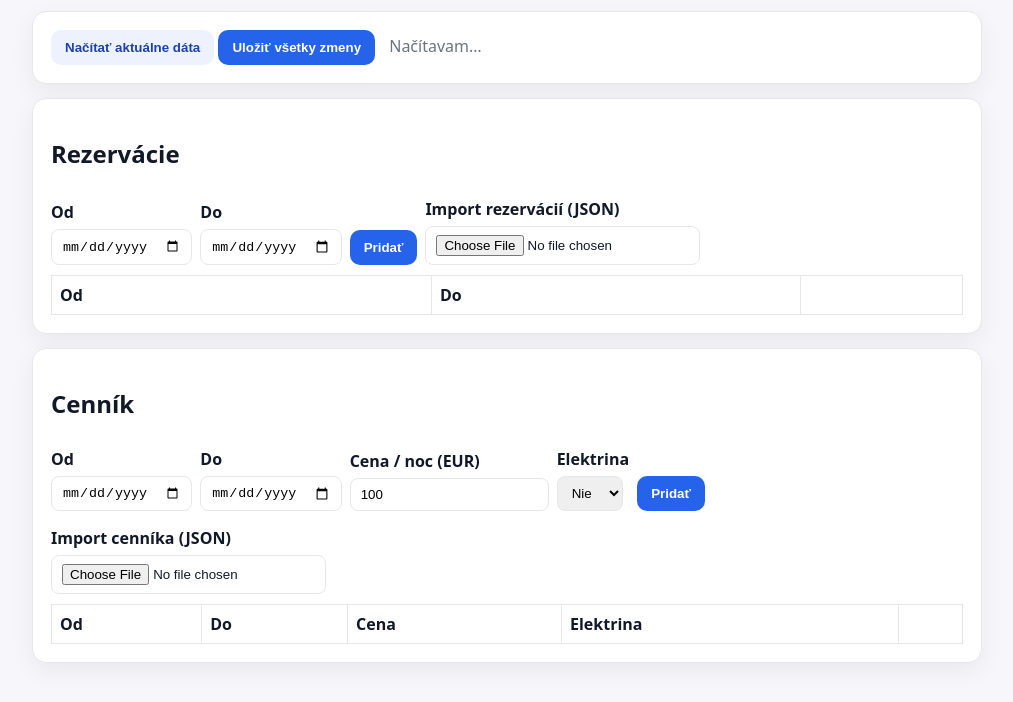
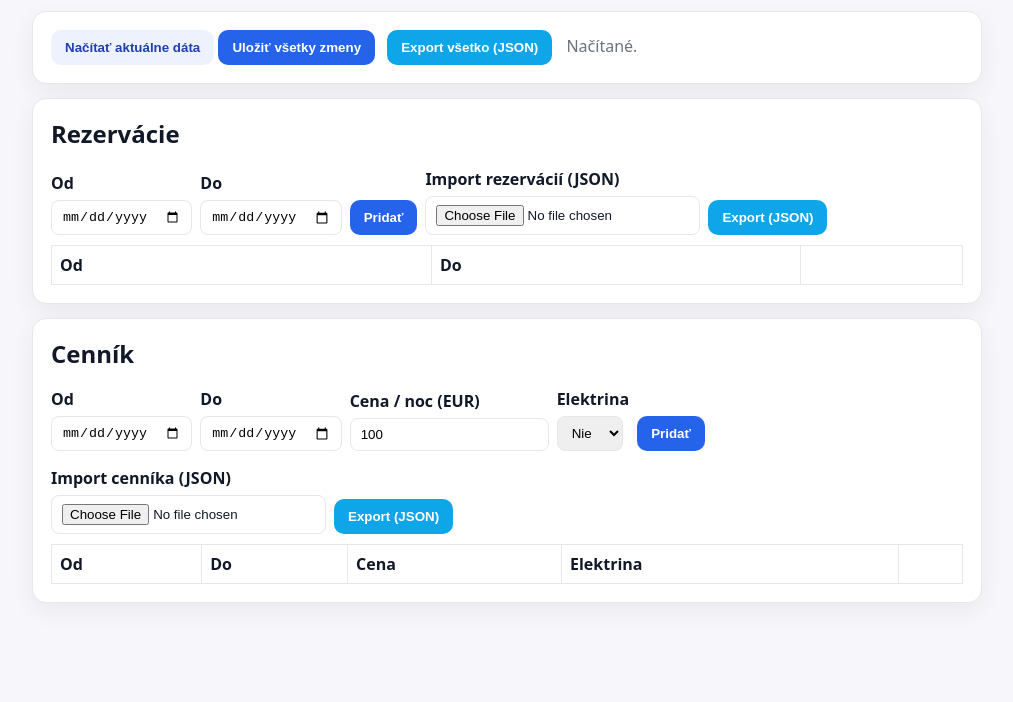
Before and after one commit to amopushkin/maestroparada, a website: page admin.html in a window 1280 px wide. Both pictures are taken after a click on the button "Prihlásiť". Shown: the part 70-772 px from the top of the page, without its empty margins (133-1146 px from the left). Drawn offline with Linux system fonts and the light colour scheme; no server answers.

Commit message:
Update admin.html

```diff
--- a/admin.html
+++ b/admin.html
@@ -5,17 +5,26 @@
   <meta name="viewport" content="width=device-width, initial-scale=1" />
   <title>Admin – Maestro Parada</title>
   <style>
-    body{font-family:system-ui,-apple-system,Segoe UI,Roboto,Arial,sans-serif;margin:0;background:#f7f7fb;color:#111827;padding:24px}
+    :root{
+      --bg:#f7f7fb;--card:#fff;--text:#111827;--muted:#6b7280;--border:#e5e7eb;
+      --primary:#2563eb;--ghost:#eef2ff;--accent:#1e40af;--danger:#dc2626;--info:#0ea5e9
+    }
+    *{box-sizing:border-box}
+    body{font-family:system-ui,-apple-system,Segoe UI,Roboto,Arial,sans-serif;margin:0;background:var(--bg);color:var(--text);padding:24px}
     .wrap{max-width:950px;margin:0 auto}
-    .card{background:#fff;border:1px solid #e5e7eb;border-radius:14px;padding:18px;margin:14px 0;box-shadow:0 8px 24px rgba(0,0,0,.06)}
-    h1{margin:0 0 12px} label{font-weight:600;display:block;margin:8px 0 6px}
-    input,select{padding:8px 10px;border:1px solid #e5e7eb;border-radius:8px}
+    .card{background:#fff;border:1px solid var(--border);border-radius:14px;padding:18px;margin:14px 0;box-shadow:0 8px 24px rgba(0,0,0,.06)}
+    h1{margin:0 0 12px}
+    h2{margin:0 0 10px}
+    label{font-weight:600;display:block;margin:8px 0 6px}
+    input,select{padding:8px 10px;border:1px solid var(--border);border-radius:8px}
     table{width:100%;border-collapse:collapse;margin-top:10px}
-    th,td{border:1px solid #e5e7eb;padding:8px;text-align:left}
+    th,td{border:1px solid var(--border);padding:8px;text-align:left}
     .row{display:flex;gap:8px;flex-wrap:wrap;align-items:end}
-    .btn{background:#2563eb;color:#fff;border:none;border-radius:10px;padding:10px 14px;font-weight:700;cursor:pointer}
-    .ghost{background:#eef2ff;color:#1e40af}
-    .danger{background:#dc2626}
+    .btn{background:var(--primary);color:#fff;border:none;border-radius:10px;padding:10px 14px;font-weight:700;cursor:pointer}
+    .ghost{background:var(--ghost);color:var(--accent)}
+    .danger{background:var(--danger)}
+    .info{background:var(--info)}
+    .muted{color:var(--muted)}
   </style>
 </head>
 <body>
@@ -35,6 +44,8 @@
     <div class="card">
       <button id="loadBtn" class="btn ghost">Načítať aktuálne dáta</button>
       <button id="saveAllBtn" class="btn">Uložiť všetky zmeny</button>
+      <!-- Export všetko (zo servera) -->
+      <button id="exportAllBtn" class="btn info" style="margin-left:8px;">Export všetko (JSON)</button>
       <span id="status" style="margin-left:10px;color:#6b7280;"></span>
     </div>
 
@@ -48,6 +59,8 @@
           <label>Import rezervácií (JSON)</label>
           <input id="impR" type="file" accept="application/json">
         </div>
+        <!-- Export rezervácií (zo servera) -->
+        <div><button id="exportR" class="btn info">Export (JSON)</button></div>
       </div>
       <table id="tblR"><thead><tr><th>Od</th><th>Do</th><th></th></tr></thead><tbody></tbody></table>
     </div>
@@ -66,6 +79,8 @@
           <label>Import cenníka (JSON)</label>
           <input id="impP" type="file" accept="application/json">
         </div>
+        <!-- Export cenníka (zo servera) -->
+        <div><button id="exportP" class="btn info">Export (JSON)</button></div>
       </div>
       <table id="tblP"><thead><tr><th>Od</th><th>Do</th><th>Cena</th><th>Elektrina</th><th></th></tr></thead><tbody></tbody></table>
     </div>
@@ -73,30 +88,53 @@
 </div>
 
 <script>
-const API_GET = '/.netlify/functions/get-data';
+/* ====== Konfigurácia API ====== */
+const API_GET  = '/.netlify/functions/get-data';
 const API_SAVE = '/.netlify/functions/admin-save';
 
+/* ====== Stavové premenné ====== */
 let TOKEN = '';
-let R = [];  // rezervacie
-let P = [];  // cennik
+let R = [];  // rezervácie
+let P = [];  // cenník
 
-// --- login ---
-document.getElementById('loginBtn').onclick = async () => {
-  const pw = document.getElementById('pwd').value.trim();
-  TOKEN = pw;                       // ADMIN_PASSWORD je uložené v Netlify (Bratislava83)
+/* ====== Pomocné funkcie – export JSON (ZO SERVERA) ====== */
+function todayStr() {
+  const d = new Date();
+  return `${d.getFullYear()}-${String(d.getMonth()+1).padStart(2,'0')}-${String(d.getDate()).padStart(2,'0')}`;
+}
+function downloadJSON(data, fname) {
+  const blob = new Blob([JSON.stringify(data, null, 2)], {type: 'application/json'});
+  const url = URL.createObjectURL(blob);
+  const a = document.createElement('a'); a.href = url; a.download = fname;
+  document.body.appendChild(a); a.click(); a.remove(); URL.revokeObjectURL(url);
+}
+
+async function exportRezervacieServer(){
+  const data = await fetch(API_GET + '?kind=rezervacie').then(r => r.json()).catch(() => []);
+  downloadJSON(Array.isArray(data) ? data : [], `rezervacie-${todayStr()}.json`);
+}
+async function exportCennikServer(){
+  const data = await fetch(API_GET + '?kind=cennik').then(r => r.json()).catch(() => []);
+  downloadJSON(Array.isArray(data) ? data : [], `cennik-${todayStr()}.json`);
+}
+
+/* ====== Login ====== */
+document.getElementById('loginBtn').onclick = () => {
+  TOKEN = document.getElementById('pwd').value.trim(); // ADMIN_PASSWORD v env (Bratislava83)
   document.getElementById('loginCard').style.display = 'none';
   document.getElementById('app').style.display = 'block';
   loadAll();
 };
 
-// --- load/save ---
+/* ====== Načítanie a uloženie ====== */
 async function loadAll() {
   const s = document.getElementById('status'); s.textContent = 'Načítavam…';
   const [rez, cen] = await Promise.all([
-    fetch(API_GET + '?kind=rezervacie').then(r => r.json()),
-    fetch(API_GET + '?kind=cennik').then(r => r.json()),
+    fetch(API_GET + '?kind=rezervacie').then(r => r.json()).catch(() => []),
+    fetch(API_GET + '?kind=cennik').then(r => r.json()).catch(() => []),
   ]);
-  R = rez; P = cen;
+  R = Array.isArray(rez) ? rez : [];
+  P = Array.isArray(cen) ? cen : [];
   renderTables();
   s.textContent = 'Načítané.';
 }
@@ -112,7 +150,15 @@ document.getElementById('saveAllBtn').onclick = async () => {
   s.textContent = 'Uložené.';
 };
 
-// --- tabuľky ---
+/* ====== Handlery EXPORT tlačidiel (ZO SERVERA) ====== */
+document.getElementById('exportR').onclick = exportRezervacieServer;
+document.getElementById('exportP').onclick = exportCennikServer;
+document.getElementById('exportAllBtn').onclick = async () => {
+  await exportRezervacieServer();
+  await exportCennikServer();
+};
+
+/* ====== Render tabuliek ====== */
 function renderTables() {
   const tbR = document.querySelector('#tblR tbody'); tbR.innerHTML = '';
   R.forEach((it, idx) => {
@@ -135,13 +181,14 @@ function renderTables() {
   document.querySelectorAll('button[data-t="p"]').forEach(b => b.onclick = () => { P.splice(+b.dataset.i,1); renderTables(); });
 }
 
-// --- pridávanie + import ---
+/* ====== Pridávanie a import ====== */
 document.getElementById('addR').onclick = () => {
   const f = document.getElementById('rFrom').value, t = document.getElementById('rTo').value;
   if (!f || !t) return alert('Vyplň dátumy.');
   R.push({ from:f, to:t });
   renderTables();
 };
+
 document.getElementById('addP').onclick = () => {
   const f = document.getElementById('pFrom').value, t = document.getElementById('pTo').value;
   const price = Number(document.getElementById('pPrice').value || 0);
@@ -151,8 +198,11 @@ document.getElementById('addP').onclick = () => {
   renderTables();
 };
 
-document.getElementById('impR').onchange = (e) => readJsonFile(e.target.files[0]).then(v => { if(Array.isArray(v)) { R = v; renderTables(); } });
-document.getElementById('impP').onchange = (e) => readJsonFile(e.target.files[0]).then(v => { if(Array.isArray(v)) { P = v; renderTables(); } });
+document.getElementById('impR').onchange = (e) =>
+  readJsonFile(e.target.files[0]).then(v => { if(Array.isArray(v)) { R = v; renderTables(); } else alert('Súbor rezervácií musí byť JSON pole.'); });
+
+document.getElementById('impP').onchange = (e) =>
+  readJsonFile(e.target.files[0]).then(v => { if(Array.isArray(v)) { P = v; renderTables(); } else alert('Súbor cenníka musí byť JSON pole.'); });
 
 function readJsonFile(file) {
   return new Promise((res, rej) => {
```
